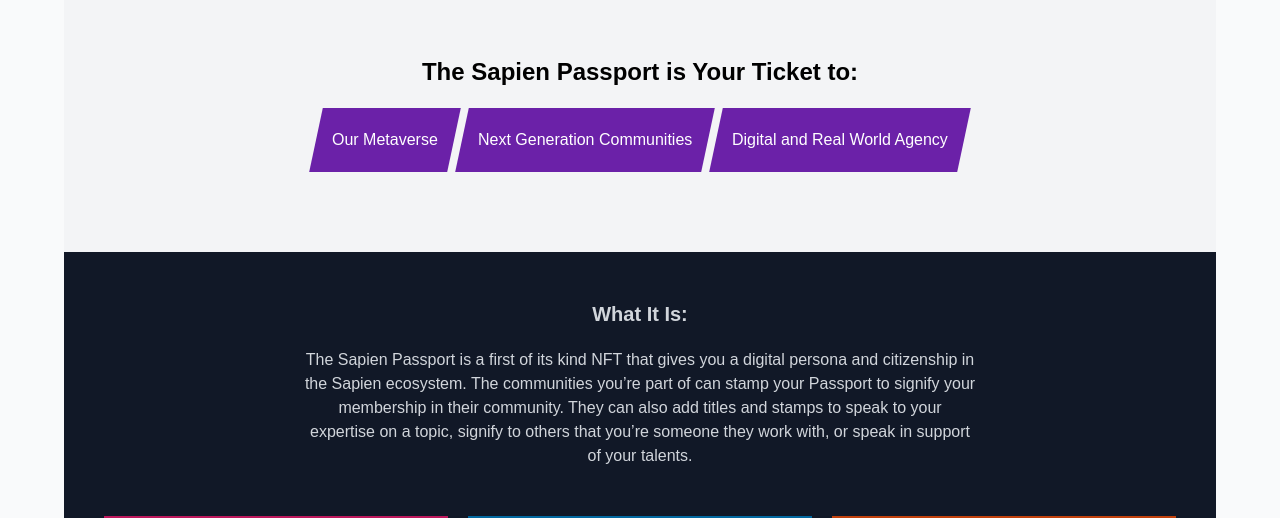
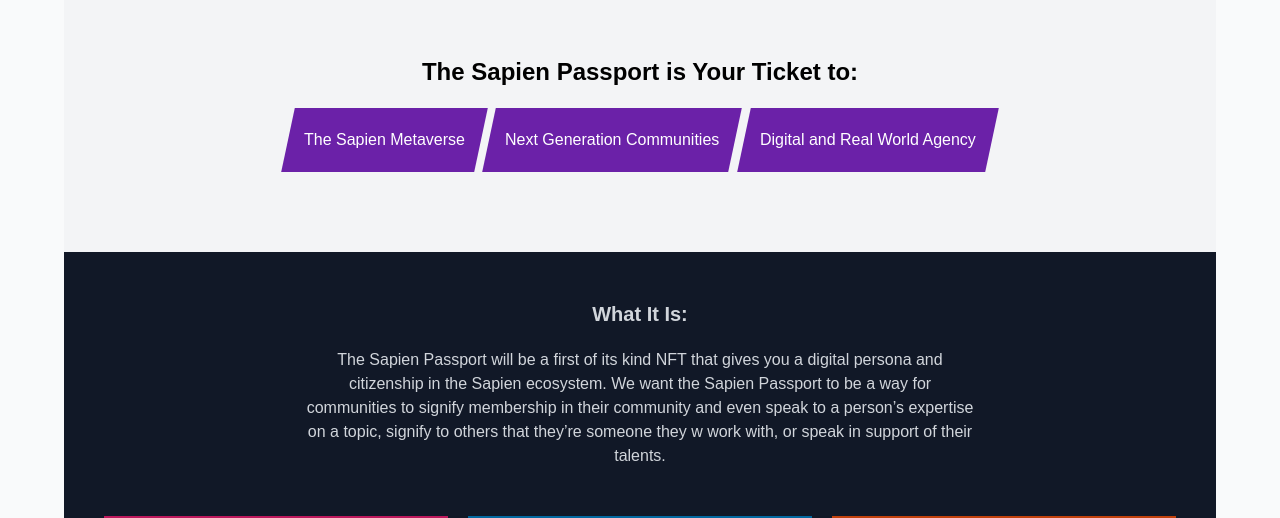
Before and after one commit to Sapien-Nation/citizen-hub, a Next.js app: page /passport in a window 1280 px wide. Shown: the part 160-678 px from the top of the page. Built offline with nearby package versions, Linux system fonts and the light colour scheme; no server answers; a web font is replaced by a local one.

Commit message:
Update pages/index.tsx, pages/passport/index.tsx files

```diff
--- a/pages/index.tsx
+++ b/pages/index.tsx
@@ -104,7 +104,7 @@ const IndexPage: NextPage = () => {
                 complete stack of tools to help communities thrive and realize
                 their true potential. The future of the internet is being built
                 on Web 3.0 through blockchain technology and we’re watching it
-                happen in real time. Let’s make sure that future is built by
+                happen in real time. Let’s make sure that the future is built by
                 people with the right vision.
               </p>
             </div>
--- a/pages/passport/index.tsx
+++ b/pages/passport/index.tsx
@@ -21,7 +21,7 @@ const PassportPage: NextPage = () => {
           </h2>
           <div className="md:flex flex-row justify-center gap-2 mt-5 space-y-4 md:space-y-0">
             <div className="h-16 bg-purple-800 text-white flex flex-row items-center px-4 -skew-x-12 min-width-10">
-              <div className="skew-x-12">Our Metaverse</div>
+              <div className="skew-x-12">The Sapien Metaverse</div>
             </div>
             <div className="h-16 bg-purple-800 text-white flex flex-row items-center px-4 -skew-x-12">
               <div className="skew-x-12">Next Generation Communities</div>
@@ -34,12 +34,8 @@ const PassportPage: NextPage = () => {
         <div className="mx-auto px-4 py-12 sm:px-6 lg:px-10 bg-gray-900 text-gray-300 text-center max-w-6xl">
           <h2 className="text-xl font-semibold mb-5">What It Is:</h2>
           <p className="max-w-2xl m-auto">
-            The Sapien Passport is a first of its kind NFT that gives you a
-            digital persona and citizenship in the Sapien ecosystem. The
-            communities you’re part of can stamp your Passport to signify your
-            membership in their community. They can also add titles and stamps
-            to speak to your expertise on a topic, signify to others that you’re
-            someone they work with, or speak in support of your talents.
+            The Sapien Passport will be a first of its kind NFT that gives you a digital persona and citizenship in the Sapien ecosystem.
+            We want the Sapien Passport to be a way for  communities to signify membership in their community and even speak to a person’s expertise on a topic, signify to others that they’re someone they w           work with, or speak in support of their talents.
           </p>
           <div className="mt-12 max-w-lg mx-auto grid gap-5 lg:grid-cols-3 lg:max-w-none">
             <div className="relative flex">
@@ -49,7 +45,7 @@ const PassportPage: NextPage = () => {
                   in Most Social Media Today
                 </h4>
                 <p className="mt-3 text-base whitespace-pre-line text-gray-300">
-                  {`Many Existing platforms are plagued by trolls, astroturfing, and a whole host of different types of spam. Our NFT Passport aims to remedy this by creating a digital social ledger you carry with you everywhere you go in our ecosystem. Existing platforms are plagued by trolls, astroturfing, and a whole host of different types of spam. Our NFT Passport aims to remedy this by creating a digital social ledger you carry with you everywhere you go in our ecosystem
+                  {`Many Existing platforms are plagued by trolls, astroturfing, and a whole host of different types of spam. Our NFT Passport aims to remedy this by creating a digital social ledger you carry with you everywhere you go in our ecosystem. Existing platforms are plagued by trolls, astroturfing, and a whole host of different types of spam. Our NFT Passport aims to remedy this by creating a digital social ledger you carry with you everywhere you go in our ecosystem.
                     `}
                 </p>
               </div>
@@ -74,7 +70,7 @@ const PassportPage: NextPage = () => {
                   and Web 3.0
                 </h4>
                 <p className="mt-3 text-base whitespace-pre-line text-gray-300">
-                  {`This transition presents the potential for a scary step in the wrong direction for human connection where the metaverse takes over our daily lives and these issues become even more pronounced. As we build, it’s important that what we’re building with quality and honesty in mind from the ground up
+                  {`This transition presents the potential for a scary step in the wrong direction for human connection where the metaverse takes over our daily lives and these issues become even more pronounced. As we build, it’s important that what we’re building with quality and honesty in mind from the ground up.
                   `}
                 </p>
               </div>
```
